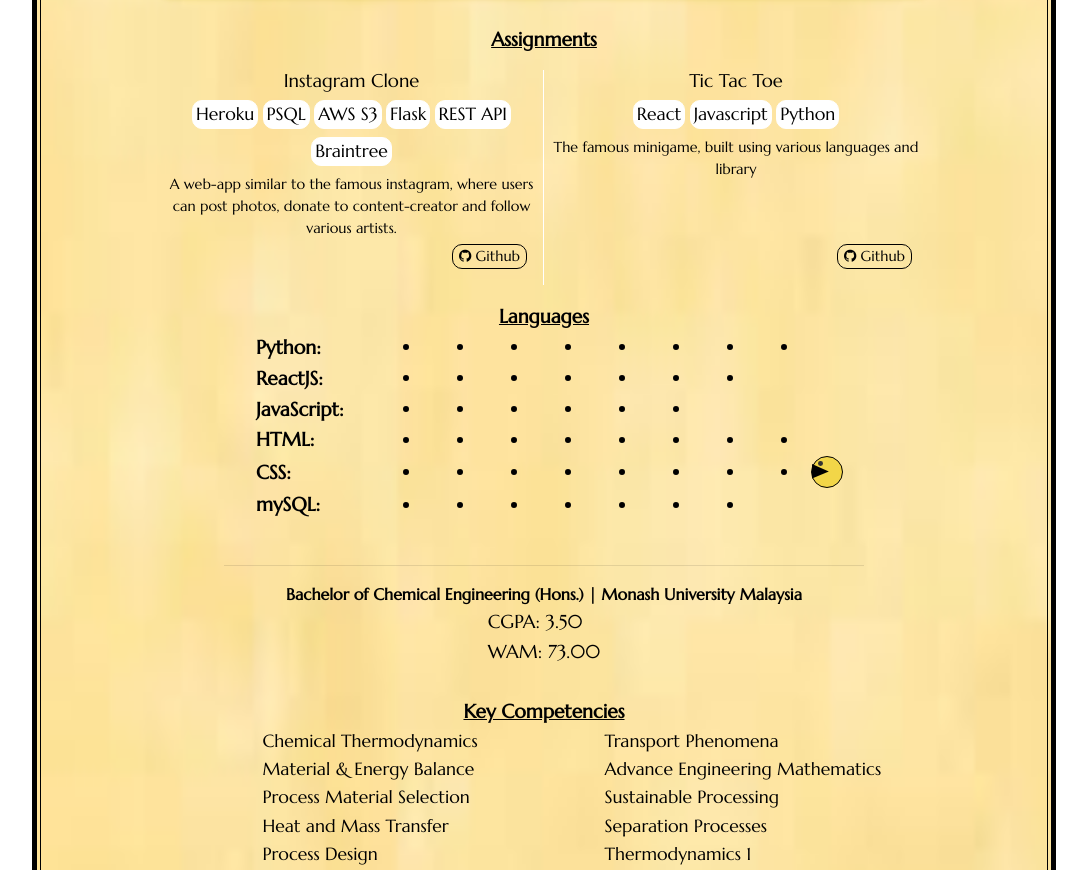
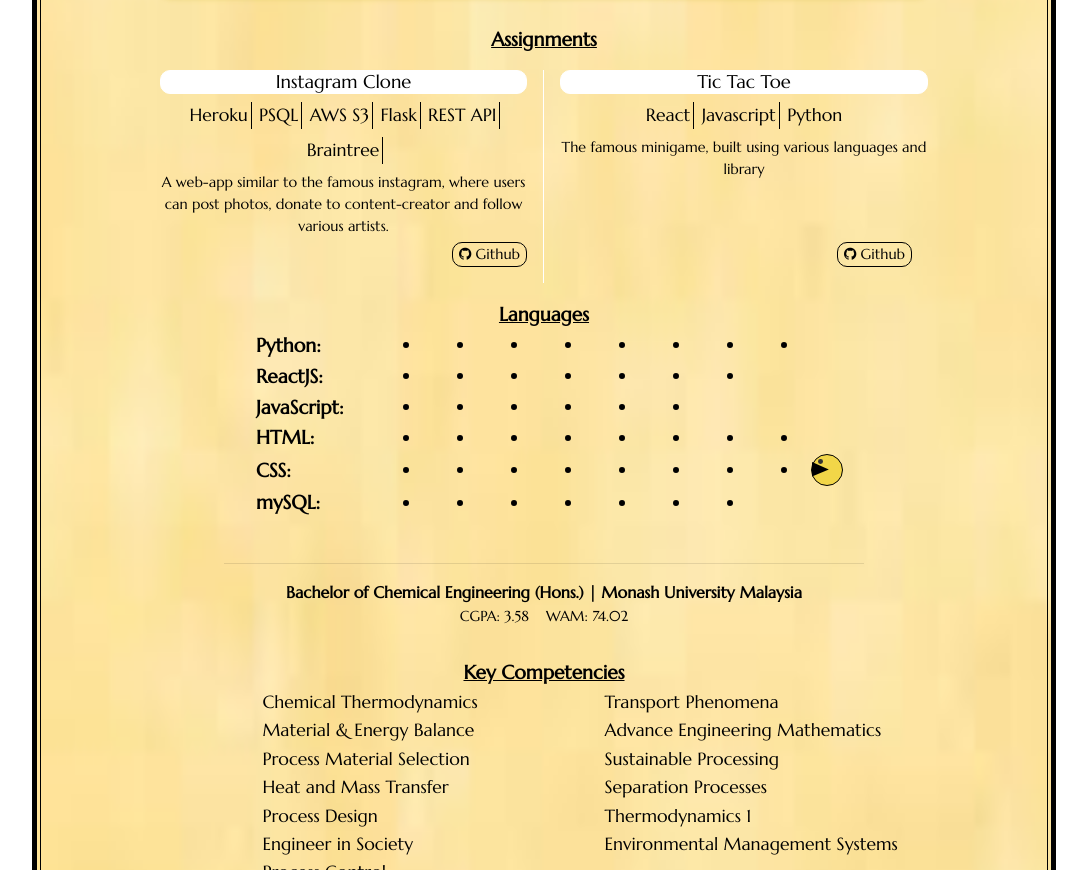
Before and after one commit to jayronx512/jj_portfolio, a plain HTML site: page portfolio.html in a window 1280 px wide. Shown: the part 1232-2102 px from the top of the page, without its empty margins (96-1183 px from the left). Drawn offline with nearby package versions, Linux system fonts and the light colour scheme; a web font is replaced by a local one.

Commit message:
changed design for assignments

```diff
--- a/portfolio.css
+++ b/portfolio.css
@@ -386,6 +386,10 @@ html, body {
 
     .assignment-border-right {
         border-right: none !important;
+        padding-right: 0 !important;
+    }
+    .assignment-border-left {
+        padding-left: 0 !important;
     }
 
 }
@@ -652,7 +656,7 @@ hr {
     text-decoration: underline;
 }
 .eduText {
-    font-size: 1.17rem;
+    font-size: 0.9rem;
     margin: auto;
     text-align: left;
 }
@@ -660,6 +664,10 @@ hr {
     font-size: 1.1rem;
     text-align: left;
     padding-left: 8vw;
+}
+
+.left-edutext {
+    padding-right: 1rem;
 }
 
 .python {
@@ -1460,12 +1468,13 @@ iframe {
 }
 
 .boxes {
-    border: solid 1px white;
-    background-color: white;
-    border-radius: 10px;
     padding: 3px;
     display: inline-flex;
     font-size: 1.1rem
+}
+
+.boxes-border-right {
+    border-right: solid 1px black;
 }
 
 .assignment1-text {
@@ -1481,6 +1490,9 @@ iframe {
 
 .assignment1-header {
     font-size: 1.15rem;
+    border: solid 1px white;
+    background-color: white;
+    border-radius: 10px;
 }
 
 .assignment1-button {
@@ -1504,6 +1516,11 @@ iframe {
 
 .assignment-border-right {
     border-right: solid 1.5px white;
+    padding-right: 1rem;
+}
+
+.assignment-border-left {
+    padding-left: 1rem
 }
 
 .assignment-title {
--- a/portfolio.html
+++ b/portfolio.html
@@ -180,14 +180,14 @@
             <div id="assignment1">
                 <!-- <img class="assignment-img" src="nextagram.PNG"/> -->
                 <div class="assignment1-text assignment-border-right">
-                  <h3 class="assignment1-header">Instagram Clone</h3>
+                  <h3 class="assignment1-header"> Instagram Clone </h3>
                   <div>
-                    <h6 class="boxes">Heroku</h6>
-                    <h6 class="boxes">PSQL</h6>
-                    <h6 class="boxes">AWS S3</h6>
-                    <h6 class="boxes">Flask</h6>
-                    <h6 class="boxes">REST API</h6>
-                    <h6 class="boxes">Braintree</h6>
+                    <h6 class="boxes boxes-border-right">Heroku</h6>
+                    <h6 class="boxes boxes-border-right">PSQL</h6>
+                    <h6 class="boxes boxes-border-right">AWS S3</h6>
+                    <h6 class="boxes boxes-border-right">Flask</h6>
+                    <h6 class="boxes boxes-border-right">REST API</h6>
+                    <h6 class="boxes boxes-border-right">Braintree</h6>
                   </div>
                   <p>A web-app similar to the famous instagram, where users can post photos, donate to content-creator and follow various artists. </p>
                   <form action="https://github.com/jayronx512/nextagram" class="button-wrap" target="_blank">
@@ -197,11 +197,11 @@
 
             <br/>
                 <!-- <img class="assignment-img" src="tictactoe.PNG"/> -->
-                <div class="assignment1-text">
+                <div class="assignment1-text assignment-border-left">
                   <h3 class="assignment1-header">Tic Tac Toe</h3>
                   <div>
-                    <h6 class="boxes">React</h6>
-                    <h6 class="boxes">Javascript</h6>
+                    <h6 class="boxes boxes-border-right">React</h6>
+                    <h6 class="boxes boxes-border-right">Javascript</h6>
                     <h6 class="boxes">Python</h6>
                   </div>
                   <p>The famous minigame, built using various languages and library</p>
@@ -317,10 +317,8 @@
           <p class="eduHeader">Bachelor of Chemical Engineering (Hons.) | Monash University Malaysia</p>
           <table class="eduText">
             <tr>
-              <td>CGPA: 3.50</td>
-            </tr>
-            <tr>
-              <td>WAM: 73.00</td>
+              <td class="left-edutext">CGPA: 3.58</td>
+              <td>WAM: 74.02</td>
             </tr>
           </table>
           <br/>
```
